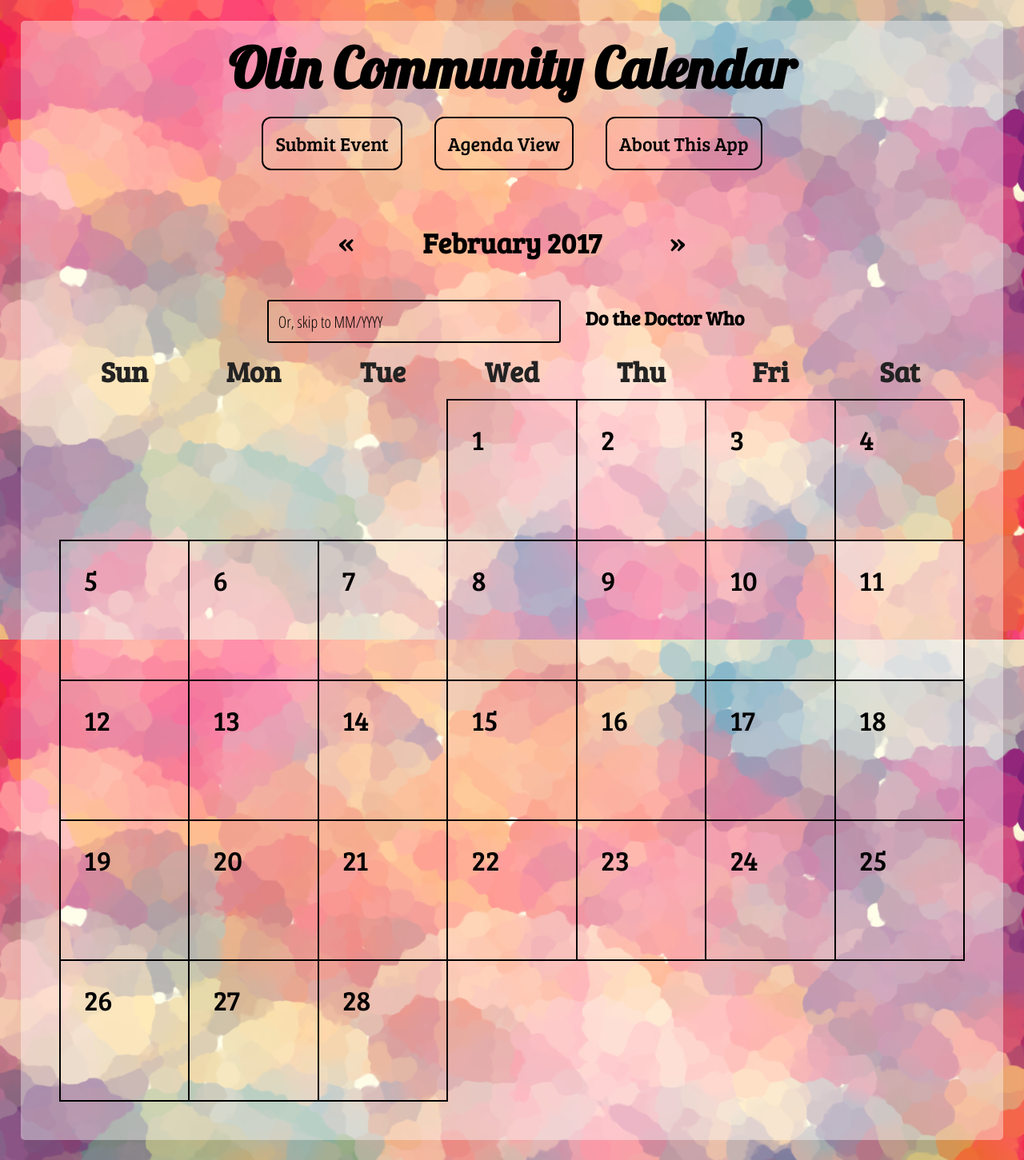
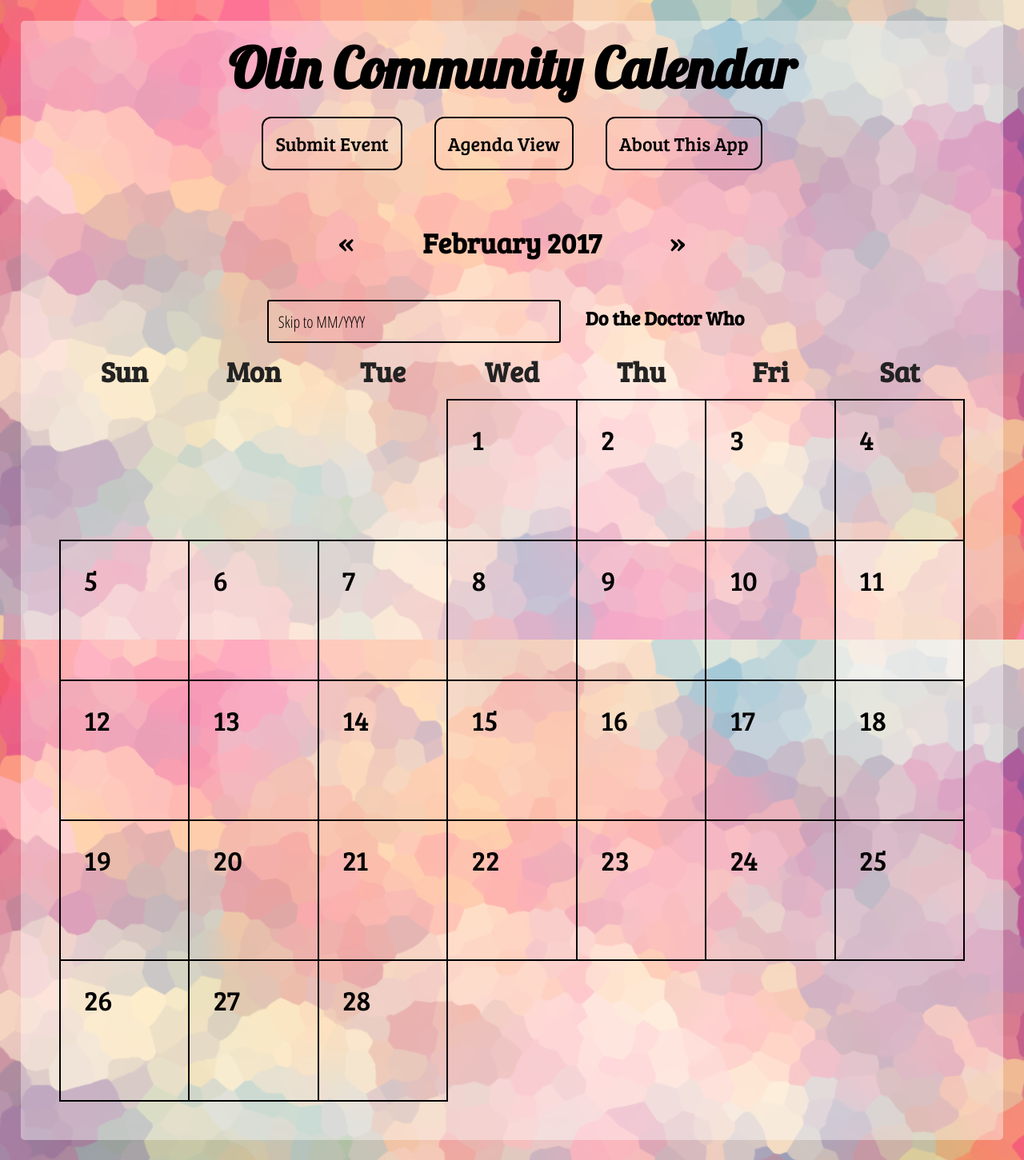
Before and after one commit to leonjunwei/htl-calendar, a Flask app: page / in a window 1280 px wide. Shown: the whole page at 80% size. Run offline with Flask 2, Linux system fonts and the light colour scheme; data that the repository does not hold is empty; some libraries are stand-ins or nearby versions.

Commit message:
Updated background

```diff
--- a/static/stylesheet.css
+++ b/static/stylesheet.css
@@ -1,5 +1,5 @@
 html {
-  background: url("background_final2.png") center center fixed;
+  background: url("bg_final.png") center center fixed;
   -webkit-background-size: cover;
   -moz-background-size: cover;
   -o-background-size: cover;
--- a/templates/index.html
+++ b/templates/index.html
@@ -4,7 +4,7 @@
 <!DOCTYPE html>
 <html>
     <head>
-        <link rel=stylesheet type=text/css href="static/stylesheet.css?version=9">
+        <link rel=stylesheet type=text/css href="static/stylesheet.css?version=10">
         <link href="https://fonts.googleapis.com/css?family=Bree+Serif|Karla|Lobster|Pacifico|Open+Sans+Condensed:300" rel="stylesheet"> <!-- add Google fonts -->
         <title>Clndr</title>
     </head>
@@ -91,7 +91,7 @@
             cal += month_of_year[month] + '   ' + year;
             cal += "&emsp;&emsp;<form method = 'POST' action = '/'><input hidden class='navigation' type='text' name='direction' value='forward'><button class='navigation' type='submit' value='submit'>&raquo;</button></form>" + '</div></b>'
 
-            cal += '<form method = "POST" action = "/"><input class="skinnier" type = "text" name = "date" placeholder="Or, skip to MM/YYYY">&emsp;<input hidden type="submit"><button class="submit">Do the Doctor Who</button></form>';
+            cal += '<form method = "POST" action = "/"><input class="skinnier" type = "text" name = "date" placeholder="Skip to MM/YYYY">&emsp;<input hidden type="submit"><button class="submit">Do the Doctor Who</button></form>';
 
             cal += '<table cellpadding=15' + TR_start;
 
```
Also changed, not shown: static/bg_final.png (added).
